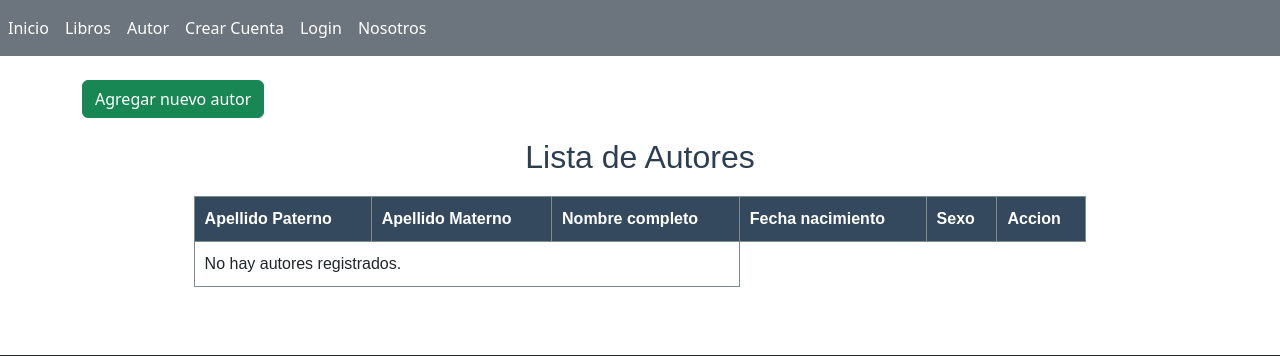
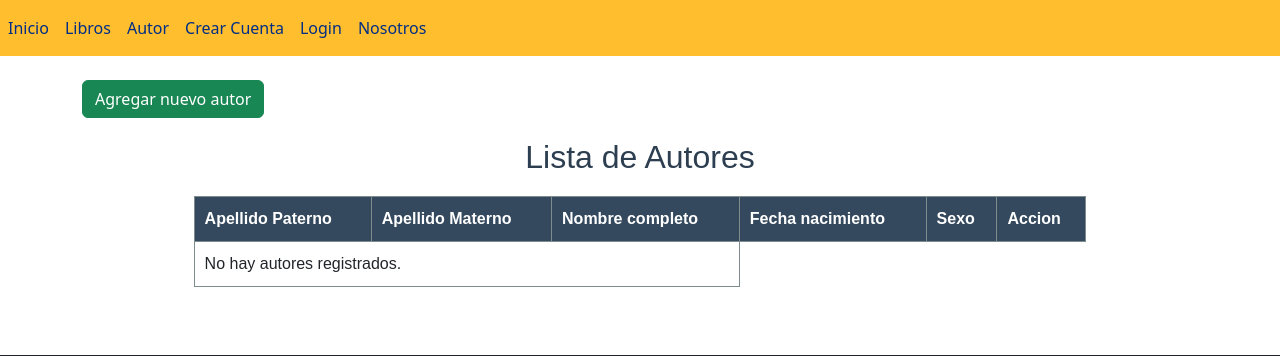
Before and after one commit to BlazeShotS/Sistema-Libreria, a Django app: page /autor in a window 1280 px wide. Shown: the top 356 px of the page. Run offline with Django 5.2, Linux system fonts and the light colour scheme; data that the repository does not hold is empty.

Commit message:
style: mejorando header

```diff
--- a/templates/base.html
+++ b/templates/base.html
@@ -21,14 +21,14 @@
 
 <body>
 
-    <nav class="navbar navbar-expand navbar-dark bg-secondary">
+    <nav class="navbar navbar-expand" style="background-color: #FFBE2D;">
         <div class="nav navbar-nav">
-            <a class="nav-item nav-link active" href="{% url 'libreria:inicio'%}">Inicio </a>
-            <a class="nav-item nav-link active" href="{% url 'libreria:libros'%}">Libros </a>
-            <a class="nav-item nav-link active" href="{% url 'libreria:ListarAutores'%}">Autor </a>
-            <a class="nav-item nav-link active" href="{% url 'usuarios:crearUsuario'%}">Crear Cuenta </a>
-            <a class="nav-item nav-link active" href="{% url 'usuarios:login'%}">Login </a>
-            <a class="nav-item nav-link active" href="{% url 'libreria:nosotros'%}">Nosotros </a>
+            <a class="nav-item nav-link active" style="color: #002D85;" href="{% url 'libreria:inicio'%}">Inicio </a>
+            <a class="nav-item nav-link active" style="color: #002D85;" href="{% url 'libreria:libros'%}">Libros </a>
+            <a class="nav-item nav-link active" style="color: #002D85;" href="{% url 'libreria:ListarAutores'%}">Autor </a>
+            <a class="nav-item nav-link active" style="color: #002D85;" href="{% url 'usuarios:crearUsuario'%}">Crear Cuenta </a>
+            <a class="nav-item nav-link active" style="color: #002D85;" href="{% url 'usuarios:login'%}">Login </a>
+            <a class="nav-item nav-link active" style="color: #002D85;" href="{% url 'libreria:nosotros'%}">Nosotros </a>
         </div>
     </nav>
     <br>
--- a/usuarios/static/usuarios/css/LoginRegistro.css
+++ b/usuarios/static/usuarios/css/LoginRegistro.css
@@ -74,13 +74,13 @@
 }
 
 .btn-registro {
-    background: linear-gradient(135deg, #2980b9, #3498db);
+    background-color: #002D85;
     color: #fff;
     margin-right: 0.5rem;
 }
 
 .btn-registro:hover {
-    background: linear-gradient(135deg, #1f618d, #2874a6);
+    background-color: #0b3588;
     transform: translateY(-2px);
 }
 
@@ -153,13 +153,13 @@
     font-weight: 600;
     cursor: pointer;
     transition: all 0.3s ease;
-    background: linear-gradient(135deg, #0D6EFD, #0D6EFD);
+    background-color: #002D85;
     color: #fff;
     margin-right: 0.5rem;
 }
 
 .btn-login:hover {
-    background: linear-gradient(135deg, #0D6EFD, #0D6EFD);
+    background: #0b3588;
     transform: translateY(-2px);
 }
 
```
